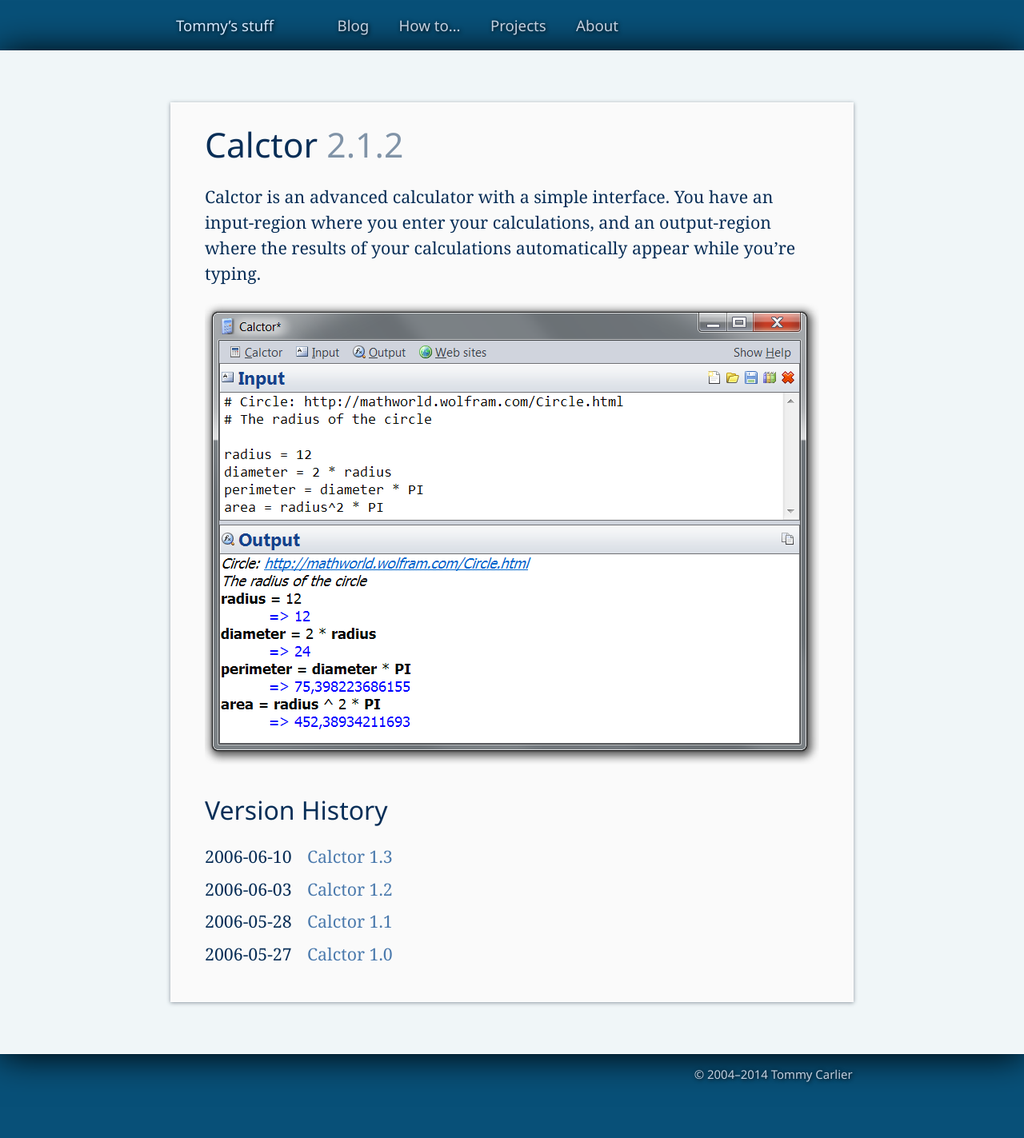
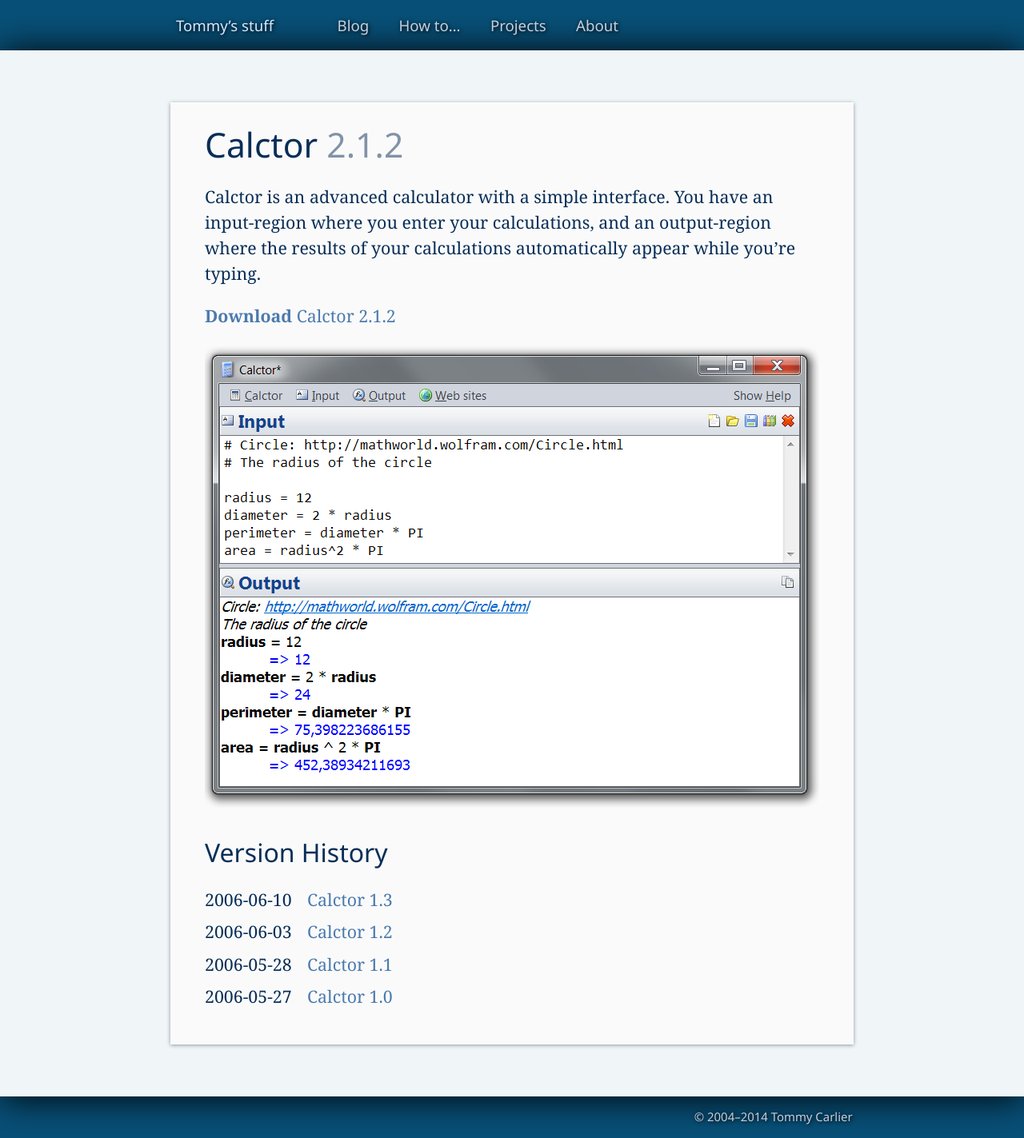
Before and after one commit to tommy-carlier/www.tcx.be, a Jekyll site: the page built from projects/calctor/index.html, in a window 1280 px wide. Shown: the whole page at 80% size. Built offline with Jekyll 4.4.1, drawn with Linux system fonts in a browser that asks for light colours; before the commit the page ends 1370 px from its top, so only the background shows below that.

Commit message:
Added download-link to project pages for Calctor and Screen Capture

```diff
--- a/projects/calctor/index.html
+++ b/projects/calctor/index.html
@@ -7,6 +7,7 @@
 <article>
   <h1>{{project.title}} <small>{{project.version}}</small></h1>
   <p>{{project.description}}</p>
+  <p><a href="{{project.download}}"><b>Download</b> {{project.title}} {{project.version}}</a></p>
   <p><img src="{{site.baseUrl}}projects/calctor/calctor-screenshot.png" alt="Calctor screenshot"></p>
   <h2>Version History</h2>
   <dl>
--- a/projects/screen-capture/index.html
+++ b/projects/screen-capture/index.html
@@ -7,6 +7,7 @@
 <article>
   <h1>{{project.title}} <small>{{project.version}}</small></h1>
   <p>{{project.description}}</p>
+  <p><a href="{{project.download}}"><b>Download</b> {{project.title}} {{project.version}}</a></p>
   <h2>Version History</h2>
   <dl>
   {% for post in site.tags.SCREEN_CAPTURE %}
```
